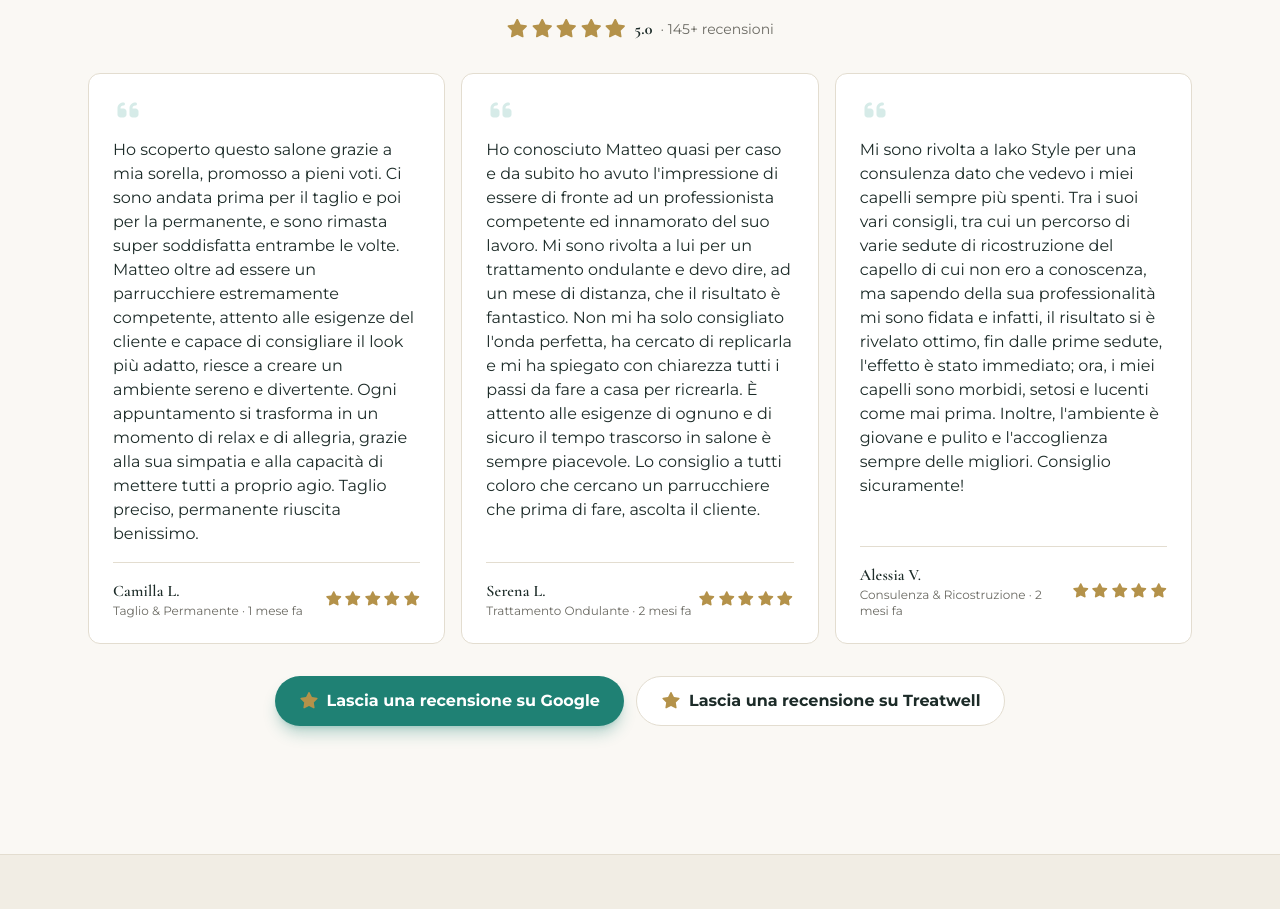
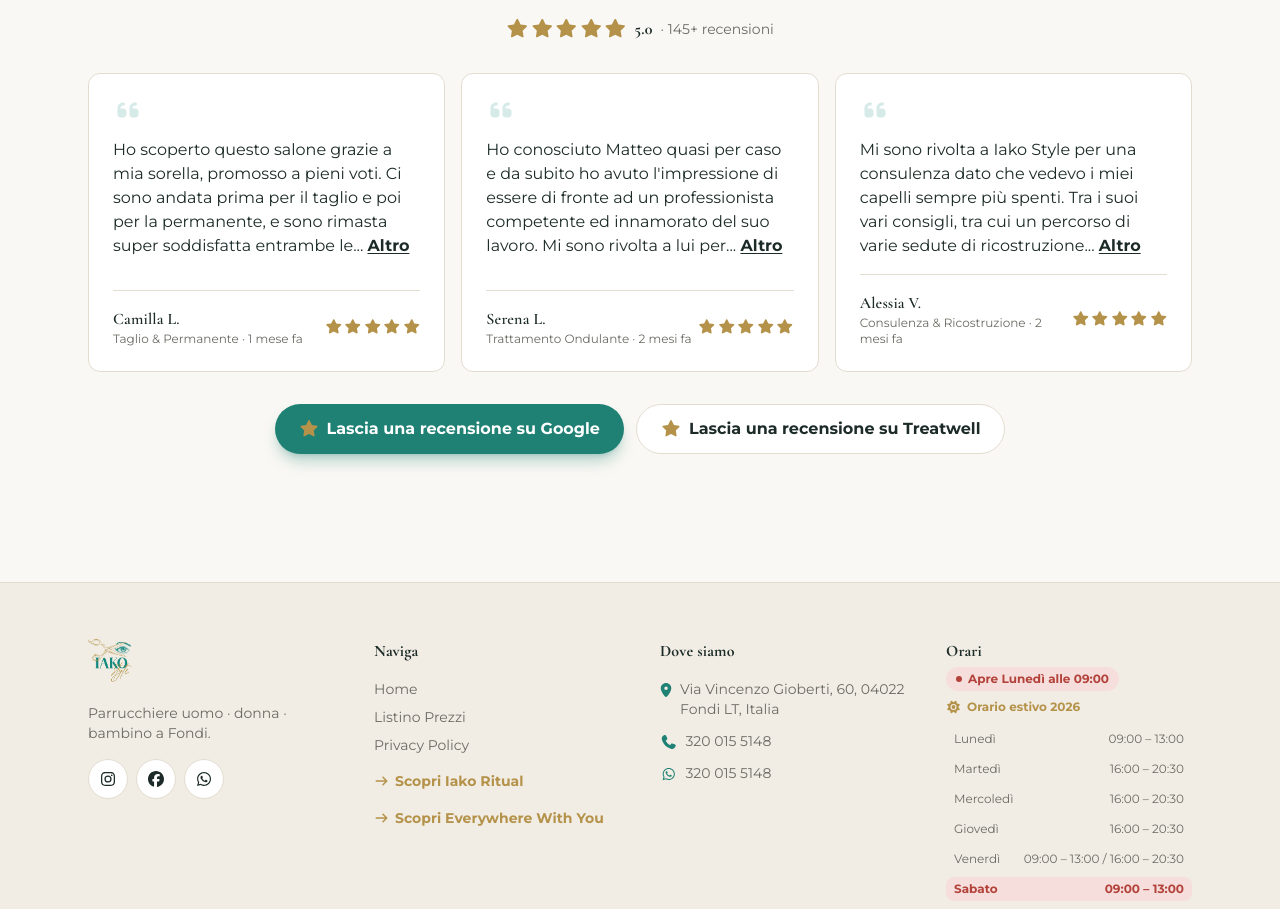
Before and after one commit to IakoStyle/IakoStyle, a Vue app: page / in a window 1280 px wide. Shown: the part 860-1769 px from the top of the page. Built offline with nearby package versions, Linux system fonts and the light colour scheme.

Commit message:
Recensioni: testo lungo troncato con '... Altro' cliccabile per espandere
Sulla home di scelta, ogni recensione oltre una certa lunghezza mostra
un estratto seguito da '... Altro' (grassetto, sottolineato); un clic
espande il testo completo della recensione.

```diff
--- a/src/components/ReviewCard.vue
+++ b/src/components/ReviewCard.vue
@@ -1,9 +1,24 @@
 <script setup lang="ts">
+import { computed, ref } from 'vue'
 import type { Review } from '@/data/salon'
 import { censorSurname } from '@/data/salon'
 import StarRating from './StarRating.vue'
 
-defineProps<{ review: Review }>()
+const props = defineProps<{ review: Review }>()
+
+// Le recensioni sono spesso molto lunghe: si mostra un estratto con
+// "... Altro" cliccabile, che espande il testo completo.
+const TRUNCATE_LENGTH = 180
+
+const expanded = ref(false)
+
+const isTruncated = computed(() => props.review.text.length > TRUNCATE_LENGTH)
+
+const excerpt = computed(() => {
+  const cut = props.review.text.slice(0, TRUNCATE_LENGTH)
+  const lastSpace = cut.lastIndexOf(' ')
+  return cut.slice(0, lastSpace > 0 ? lastSpace : TRUNCATE_LENGTH)
+})
 </script>
 
 <template>
@@ -12,7 +27,19 @@ defineProps<{ review: Review }>()
   >
     <font-awesome-icon :icon="['fas', 'quote-left']" class="text-2xl text-primary-soft" />
 
-    <blockquote class="flex-1 text-foreground">{{ review.text }}</blockquote>
+    <blockquote class="flex-1 text-foreground">
+      <template v-if="expanded || !isTruncated">{{ review.text }}</template>
+      <template v-else
+        >{{ excerpt }}...
+        <button
+          type="button"
+          class="font-bold text-foreground underline underline-offset-2 hover:text-primary"
+          @click="expanded = true"
+        >
+          Altro
+        </button></template
+      >
+    </blockquote>
 
     <div class="flex items-center justify-between border-t border-border pt-4">
       <div>
```
